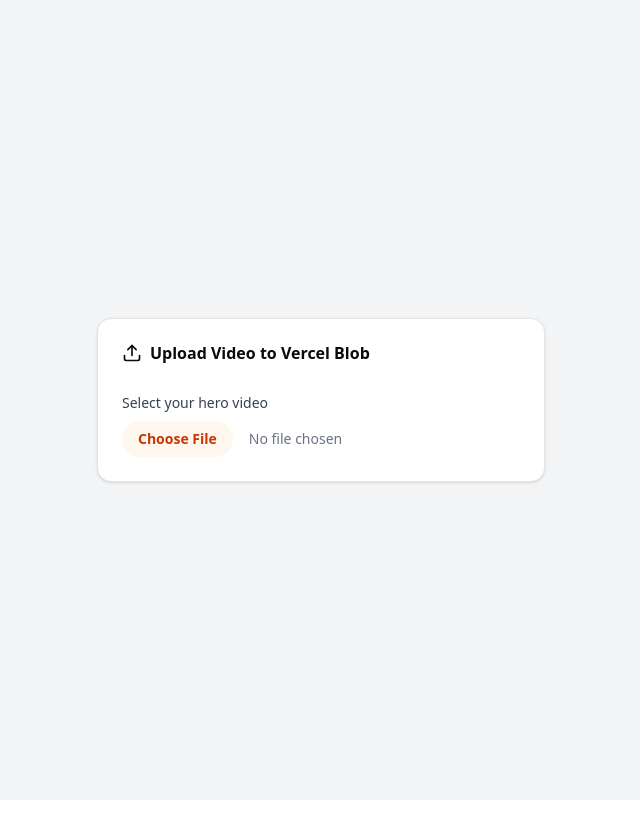
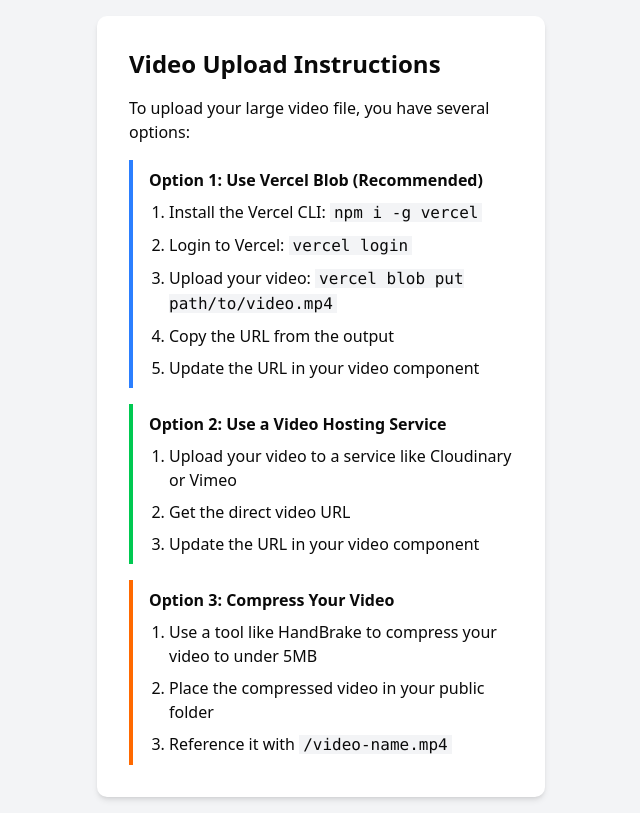
Before and after one commit to abrielleperry/winnieswim, a Next.js app: page /upload in a window 1280 px wide. Shown: the whole page, without its empty margins (319-959 px from the left). Built offline with nearby package versions, Linux system fonts and the light colour scheme.

Commit message:
simplify video load

```diff
--- a/app/api/upload/route.ts
+++ b/app/api/upload/route.ts
@@ -27,6 +27,13 @@
     return NextResponse.json({ url: blob.url });
   } catch (error) {
     console.error("Upload error:", error);
-    return NextResponse.json({ error: "Upload failed" }, { status: 500 });
+    return NextResponse.json(
+      {
+        message:
+          "To use Vercel Blob, please install @vercel/blob package and configure it properly.",
+        docs: "https://vercel.com/docs/storage/vercel-blob",
+      },
+      { status: 500 }
+    );
   }
 }
--- a/app/upload/page.tsx
+++ b/app/upload/page.tsx
@@ -1,107 +1,62 @@
-"use client";
-
-import type React from "react";
-
-import { useState } from "react";
-import { Card, CardContent, CardHeader, CardTitle } from "@/components/ui/card";
-import { Upload, CheckCircle, AlertCircle } from "lucide-react";
-
 export default function UploadPage() {
-  const [uploading, setUploading] = useState(false);
-  const [uploadResult, setUploadResult] = useState<{
-    url?: string;
-    error?: string;
-  } | null>(null);
-
-  async function handleUpload(event: React.ChangeEvent<HTMLInputElement>) {
-    const file = event.target.files?.[0];
-    if (!file) return;
-
-    setUploading(true);
-    setUploadResult(null);
-
-    try {
-      const formData = new FormData();
-      formData.append("file", file);
-
-      const response = await fetch("/api/upload", {
-        method: "POST",
-        body: formData,
-      });
-
-      const result = await response.json();
-
-      if (response.ok) {
-        setUploadResult({ url: result.url });
-      } else {
-        setUploadResult({ error: result.error || "Upload failed" });
-      }
-    } catch (error) {
-      setUploadResult({ error: "Network error occurred" });
-    } finally {
-      setUploading(false);
-    }
-  }
-
   return (
     <div className="min-h-screen flex items-center justify-center bg-gray-100 p-4">
-      <Card className="w-full max-w-md">
-        <CardHeader>
-          <CardTitle className="flex items-center gap-2">
-            <Upload className="h-5 w-5" />
-            Upload Video to Vercel Blob
-          </CardTitle>
-        </CardHeader>
-        <CardContent className="space-y-4">
-          <div>
-            <label
-              htmlFor="video-upload"
-              className="block text-sm font-medium text-gray-700 mb-2"
-            >
-              Select your hero video
-            </label>
-            <input
-              id="video-upload"
-              type="file"
-              accept="video/*"
-              onChange={handleUpload}
-              disabled={uploading}
-              className="block w-full text-sm text-gray-500 file:mr-4 file:py-2 file:px-4 file:rounded-full file:border-0 file:text-sm file:font-semibold file:bg-orange-50 file:text-orange-700 hover:file:bg-orange-100"
-            />
+      <div className="bg-white p-8 rounded-lg shadow-md max-w-md w-full">
+        <h1 className="text-2xl font-bold mb-4">Video Upload Instructions</h1>
+
+        <div className="space-y-4">
+          <p>To upload your large video file, you have several options:</p>
+
+          <div className="border-l-4 border-blue-500 pl-4 py-2">
+            <h2 className="font-semibold">
+              Option 1: Use Vercel Blob (Recommended)
+            </h2>
+            <ol className="list-decimal ml-5 mt-2 space-y-2">
+              <li>
+                Install the Vercel CLI:{" "}
+                <code className="bg-gray-100 px-1">npm i -g vercel</code>
+              </li>
+              <li>
+                Login to Vercel:{" "}
+                <code className="bg-gray-100 px-1">vercel login</code>
+              </li>
+              <li>
+                Upload your video:{" "}
+                <code className="bg-gray-100 px-1">
+                  vercel blob put path/to/video.mp4
+                </code>
+              </li>
+              <li>Copy the URL from the output</li>
+              <li>Update the URL in your video component</li>
+            </ol>
           </div>
 
-          {uploading && (
-            <div className="flex items-center gap-2 text-blue-600">
-              <div className="animate-spin rounded-full h-4 w-4 border-b-2 border-blue-600"></div>
-              Uploading video...
-            </div>
-          )}
+          <div className="border-l-4 border-green-500 pl-4 py-2">
+            <h2 className="font-semibold">
+              Option 2: Use a Video Hosting Service
+            </h2>
+            <ol className="list-decimal ml-5 mt-2 space-y-2">
+              <li>Upload your video to a service like Cloudinary or Vimeo</li>
+              <li>Get the direct video URL</li>
+              <li>Update the URL in your video component</li>
+            </ol>
+          </div>
 
-          {uploadResult?.url && (
-            <div className="p-3 bg-green-50 border border-green-200 rounded-md">
-              <div className="flex items-center gap-2 text-green-800 mb-2">
-                <CheckCircle className="h-4 w-4" />
-                Upload successful!
-              </div>
-              <p className="text-sm text-green-700 break-all">
-                URL: {uploadResult.url}
-              </p>
-              <p className="text-xs text-green-600 mt-1">
-                Copy this URL to use in your video component
-              </p>
-            </div>
-          )}
-
-          {uploadResult?.error && (
-            <div className="p-3 bg-red-50 border border-red-200 rounded-md">
-              <div className="flex items-center gap-2 text-red-800">
-                <AlertCircle className="h-4 w-4" />
-                {uploadResult.error}
-              </div>
-            </div>
-          )}
-        </CardContent>
-      </Card>
+          <div className="border-l-4 border-orange-500 pl-4 py-2">
+            <h2 className="font-semibold">Option 3: Compress Your Video</h2>
+            <ol className="list-decimal ml-5 mt-2 space-y-2">
+              <li>
+                Use a tool like HandBrake to compress your video to under 5MB
+              </li>
+              <li>Place the compressed video in your public folder</li>
+              <li>
+                Reference it with{" "}
+                <code className="bg-gray-100 px-1">/video-name.mp4</code>
+              </li>
+            </ol>
+          </div>
+        </div>
+      </div>
     </div>
   );
 }
```
